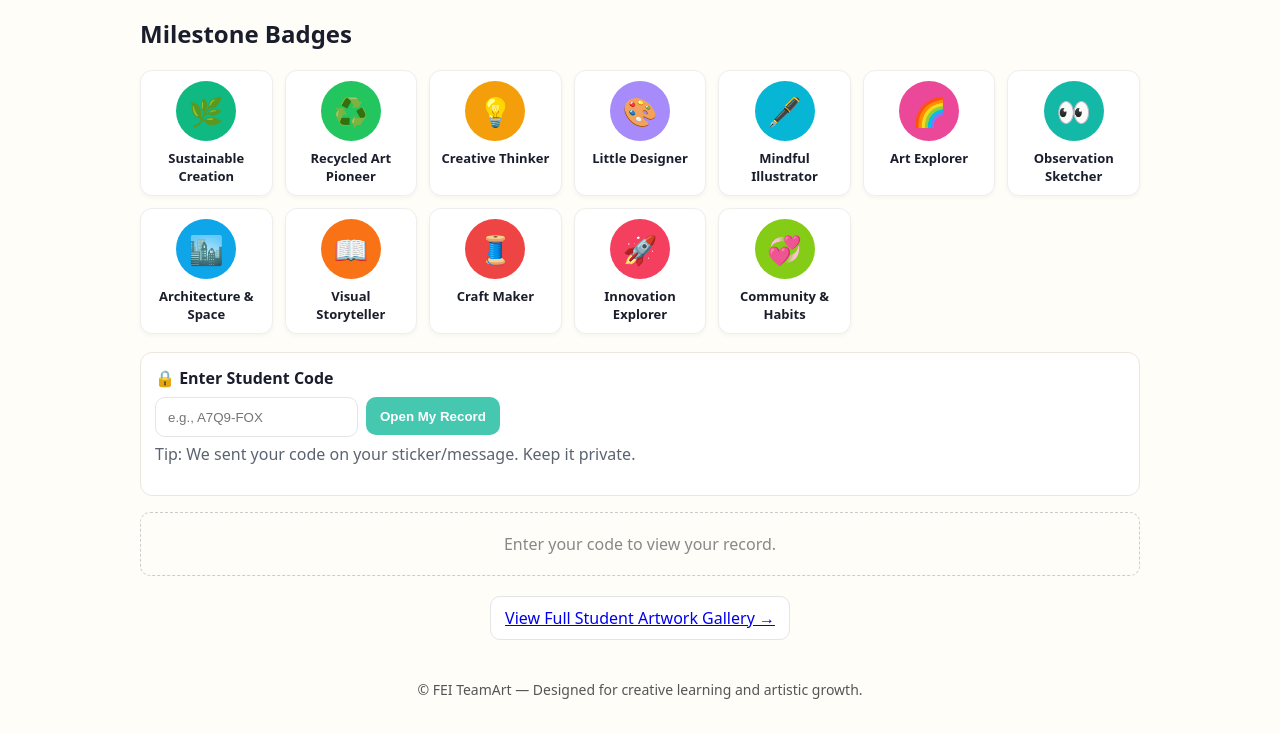
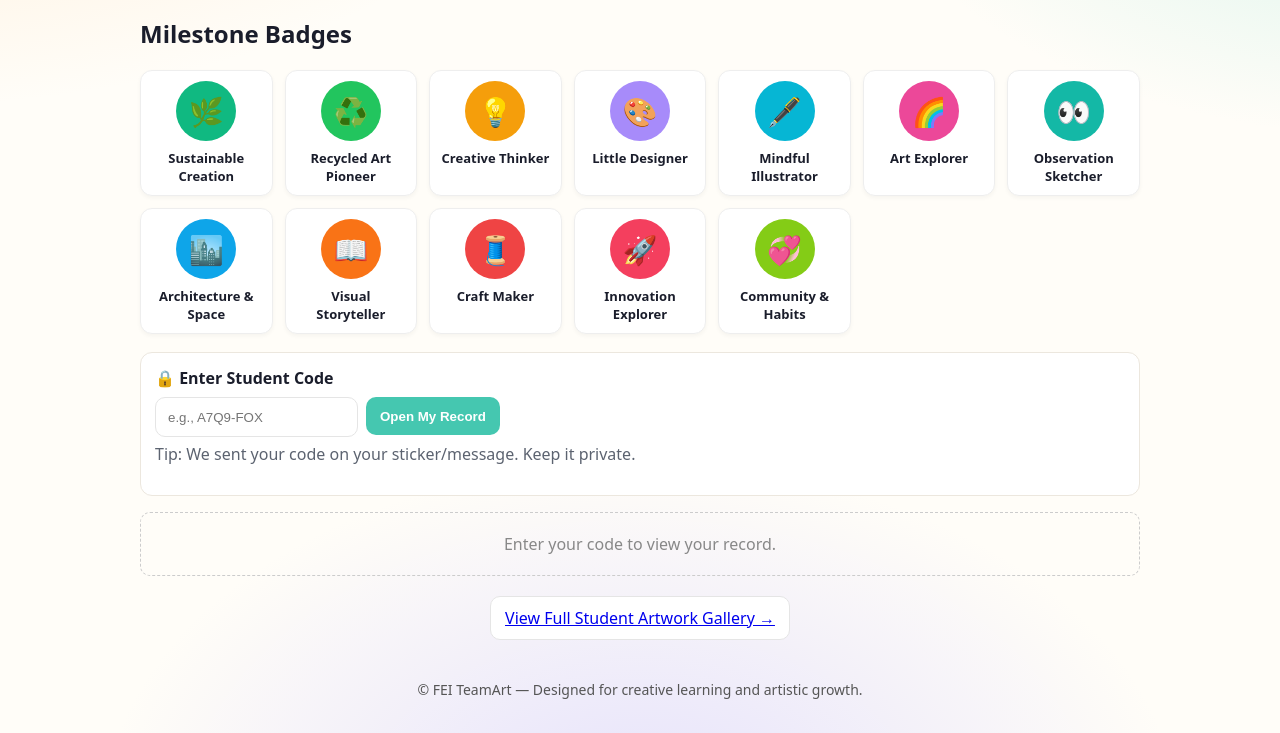
Before and after one commit to fayechenca-cmyk/fei-teamart-studentbadge, a plain HTML site: page index.html in a window 1280 px wide. Shown: the part 162-895 px from the top of the page. Drawn offline with Linux system fonts and the light colour scheme.

Commit message:
Enhance body background with radial gradients
Added a vivid radial gradient background to the body and adjusted backdrop filters for readability.

```diff
--- a/styles.css
+++ b/styles.css
@@ -41,9 +41,21 @@ h1{margin:0 0 6px}
   color:#fff;
   font-weight:700;
 }
-
 .badge .name {
   font-size:13px;
   font-weight:600;
   color:#1a1d2b;
 }
+/* Vivid background */
+body {
+  background:
+    radial-gradient(1200px 600px at -10% -10%, rgba(255, 214, 165, 0.45), transparent 60%),
+    radial-gradient(900px 500px at 110% 0%, rgba(166, 231, 216, 0.45), transparent 60%),
+    radial-gradient(900px 600px at 50% 110%, rgba(197, 191, 255, 0.45), transparent 60%),
+    #fffdf8; /* fallback */
+}
+
+/* Keep main cards readable on vivid bg */
+.header, .card, .page, .badge {
+  backdrop-filter: saturate(110%) blur(0.5px);
+}
```
